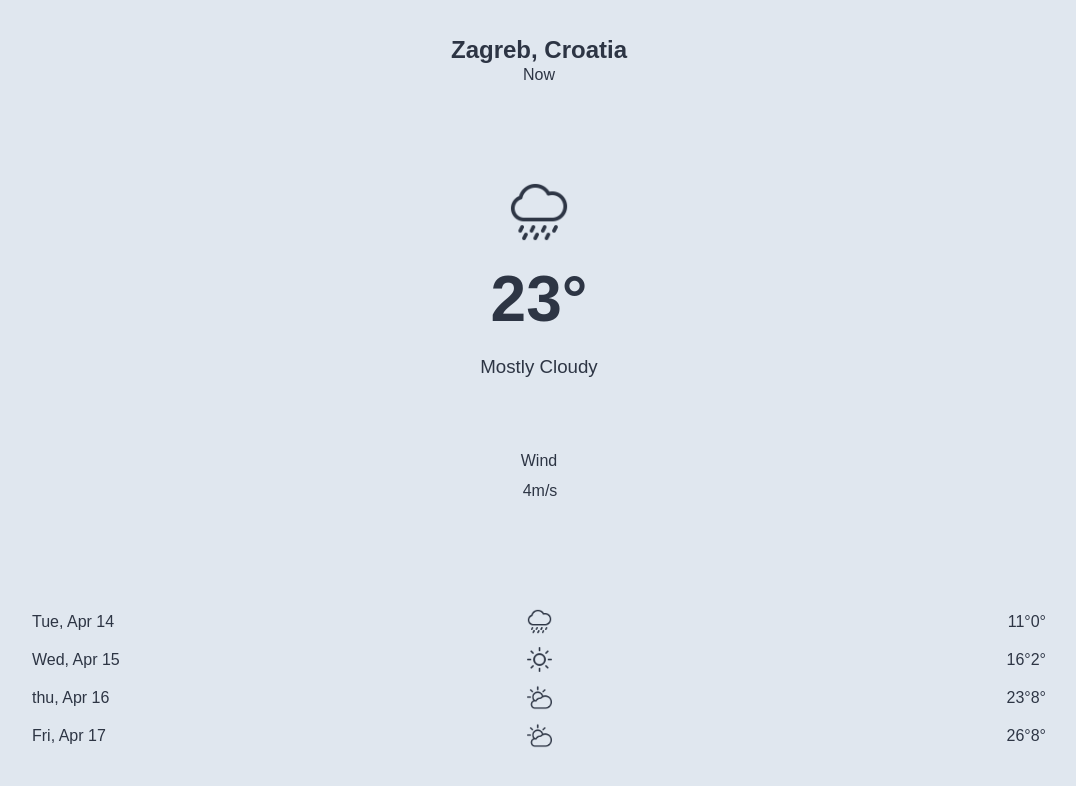
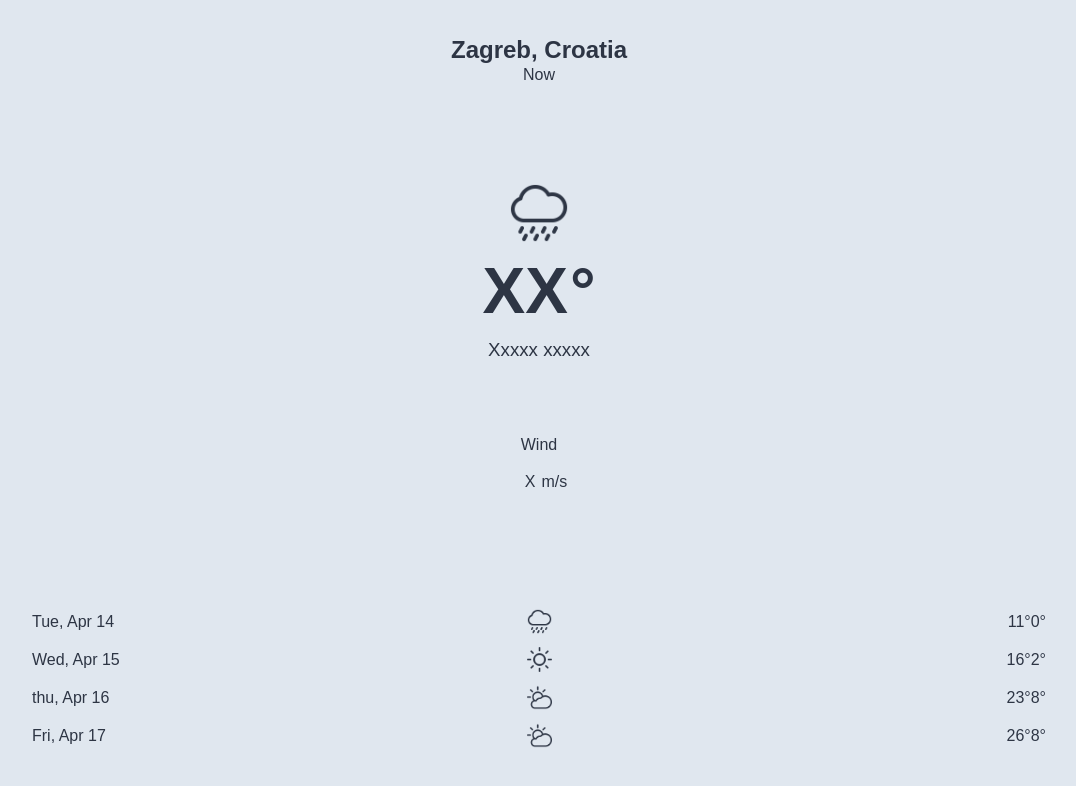
Before and after one commit to RichardMuhvic/Weather-App, a plain HTML site: page index.html in a window 1280 px wide. Shown: the whole page, without its empty margins (101-1177 px from the left). Drawn offline with Linux system fonts and the light colour scheme; no server answers; a web font is replaced by a local one.

Commit message:
on continue à rendre l'app dynamique

```diff
--- a/css/styles.css
+++ b/css/styles.css
@@ -68,11 +68,14 @@ img {
 }
 #meteo_day h1{
     font-size: 4em;
-    margin: 10px;
 }
 #meteo_day h3{
     font-weight: 400;
     margin: 10px;
+}
+.temperature{
+    display: flex;
+    flex-direction: row;
 }
 
 
@@ -90,8 +93,13 @@ img {
     display: flex;
     align-items: center;
 }
-.wind_metric img, .wind_metric p{
-    margin: 1px;
+.wind_metric img{
+    margin: 10px;
+}
+.meteoWind{
+    display: flex;
+    flex-direction: row;
+    align-items: center;
 }
 
 
--- a/index.html
+++ b/index.html
@@ -18,16 +18,21 @@
         </div>
 
         <div id="meteo_day">
-            <img src="images/icons/pluie-abondante.png" alt="">
-            <h1 id="temperature">23°</h1>
-            <h3>Mostly Cloudy</h3>
+            <img src="images/icons/pluie-abondante.png" alt="weather icon" class="weather_icon">
+            <div class="temperature">
+                <h1 id="temperature">XX</h1>
+                <h1>°</h1>
+            </div>
+            <h3 id="weatherDescription">Xxxxx xxxxx</h3>
         </div>
 
         <div id="wind_day">
             <p>Wind</p>
             <div class="wind_metric">
                 <img src="images/icons/vent_2.png" alt="">
-                <p>4m/s</p>
+                <div class="meteoWind">
+                    <span id="wind">X</span><p>m/s</p>
+                </div>
             </div>
         </div>
 
--- a/js/script.js
+++ b/js/script.js
@@ -1,6 +1,7 @@
 let ville = "Paris";
 
 const url = "https://api.openweathermap.org/data/2.5/weather?q="+ville+"&appid=864730b6a018aa0d318e61be1a797a15&units=metric";
+
 
 let requete = new XMLHttpRequest();
 requete.open('GET', url);
@@ -13,18 +14,22 @@ requete.onload = function() {
             let reponse = requete.response;
             let meteoVille = reponse.name;
             let meteoTemperature = reponse.main.temp;
+            let meteoDescription = reponse.weather[0].description;
+            let meteoWind = reponse.wind.speed;
             document.querySelector('#ville').textContent = meteoVille;
             document.querySelector('#temperature').textContent = meteoTemperature;
+            document.querySelector('#weatherDescription').textContent = meteoDescription;
+            document.querySelector('#wind').textContent = meteoWind;
         }
         else{
             alert('Unproblème technique est survenu.');
         }
     }
 }
+//Actualiser la météo toutes les 5 secondes.
 
-//Actualiser la météo toutes les 5 secondes.
-//meteo_day img : Changer l'icon (nuage, solei, orage, pluie) en fonction de la météo annoncée
-//meteo_day h3 : Changer "Mostly Cloudy" en fonctio nde la méto annoncée
+//meteo_day img : Changer l'icon (nuage, soleil, orage, pluie) en fonction de la météo annoncée
+
 //meteo_hebdo : Actualiser automatique la météo, les dates des 4 prochains jours
 
 //Ajouter un bouton pour passer en mode sombre.
```
